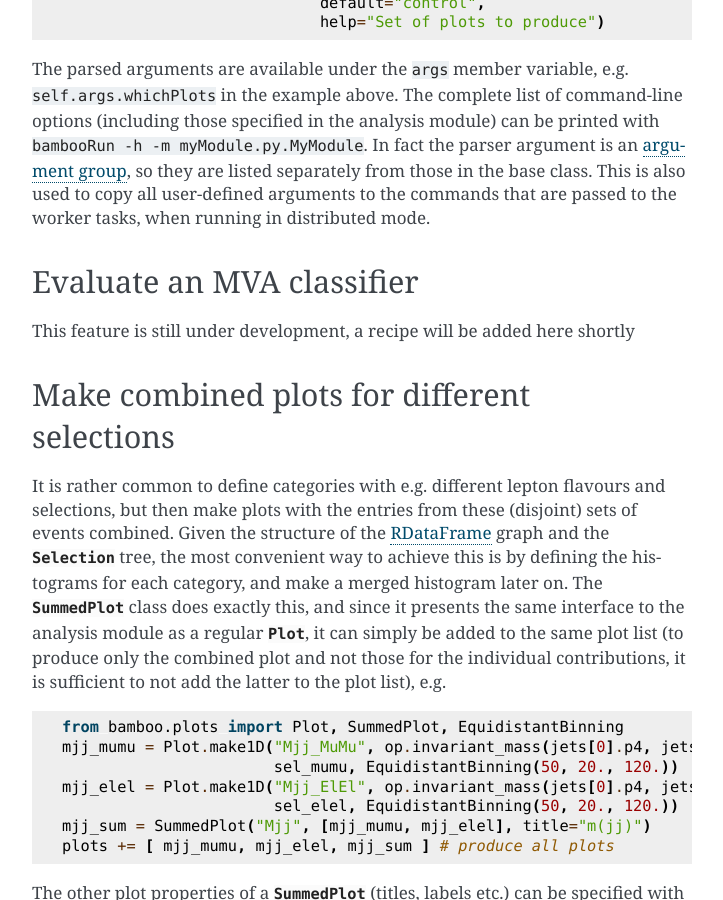
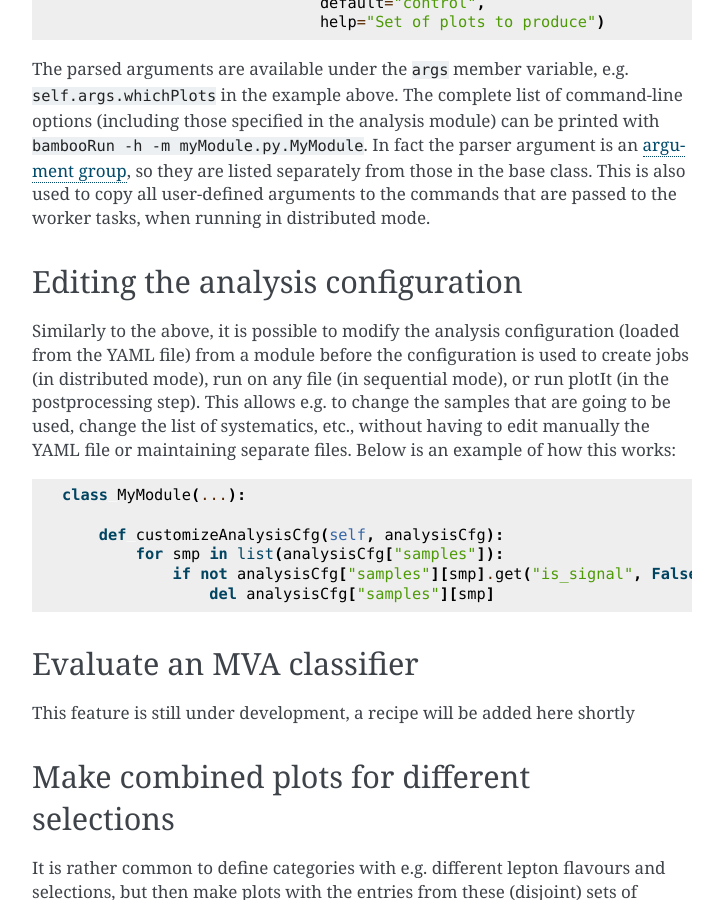
Before and after one commit to recotoolsbenchmarks/BambooAnalysis, a Sphinx documentation site: the page built from doc/recipes.rst, in a window 1280 px wide and 900 px high, scrolled down 7948 px. Shown: the whole window, without its empty margins (388-1111 px from the left). Built offline with Sphinx 7.4.7, drawn with Linux system fonts in a browser that asks for light colours; some of the changed text lies outside the part shown.

Commit message:
add doc for user hook

```diff
--- a/doc/recipes.rst
+++ b/doc/recipes.rst
@@ -417,6 +417,30 @@ so they are listed separately from those in the base class.
 This is also used to copy all user-defined arguments to the commands that are
 passed to the worker tasks, when running in distributed mode.
 
+.. _recipecustomanacfg:
+
+Editing the analysis configuration
+----------------------------------
+
+Similarly to the above, it is possible to modify the analysis configuration
+(loaded from the YAML file) from a module before the configuration
+is used to create jobs (in distributed mode), run on any file (in sequential mode),
+or run plotIt (in the postprocessing step).
+This allows e.g. to change the samples that are going to be used, change the list
+of systematics, etc., without having to edit manually the YAML file or maintaining separate files.
+Below is an example of how this works:
+
+.. code-block:: python
+
+    class MyModule(...):
+
+        def customizeAnalysisCfg(self, analysisCfg):
+            for smp in list(analysisCfg["samples"]):
+                if not analysisCfg["samples"][smp].get("is_signal", False):
+                    del analysisCfg["samples"][smp]
+
+
+
 .. _recipemvaevaluate:
 
 Evaluate an MVA classifier
```
